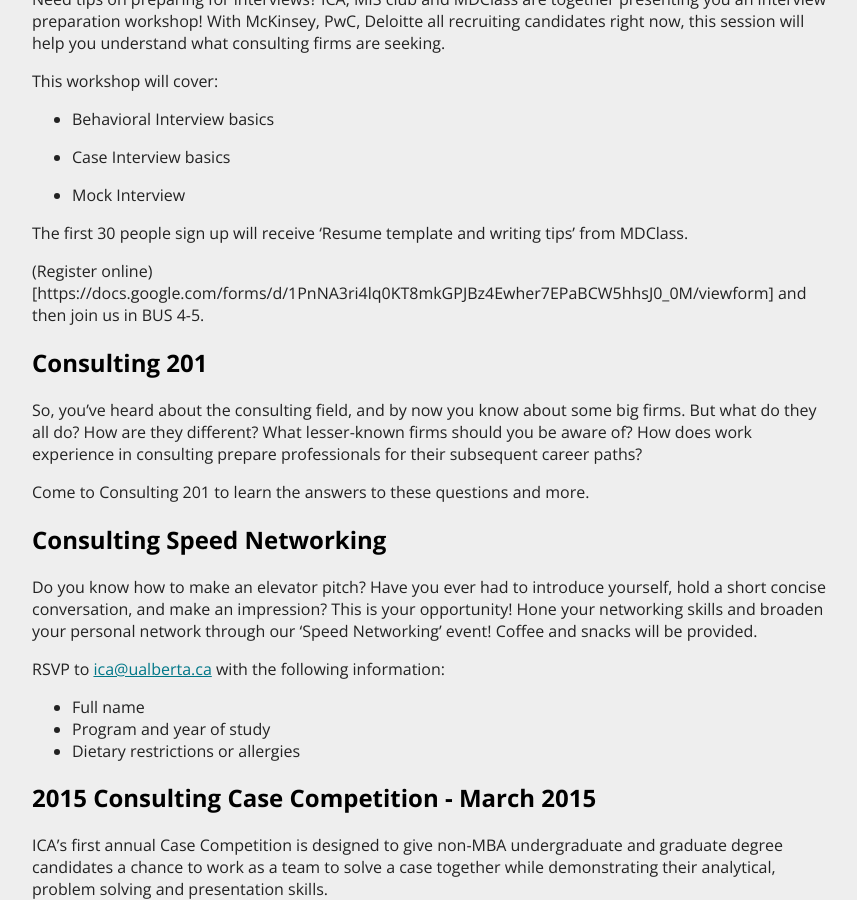
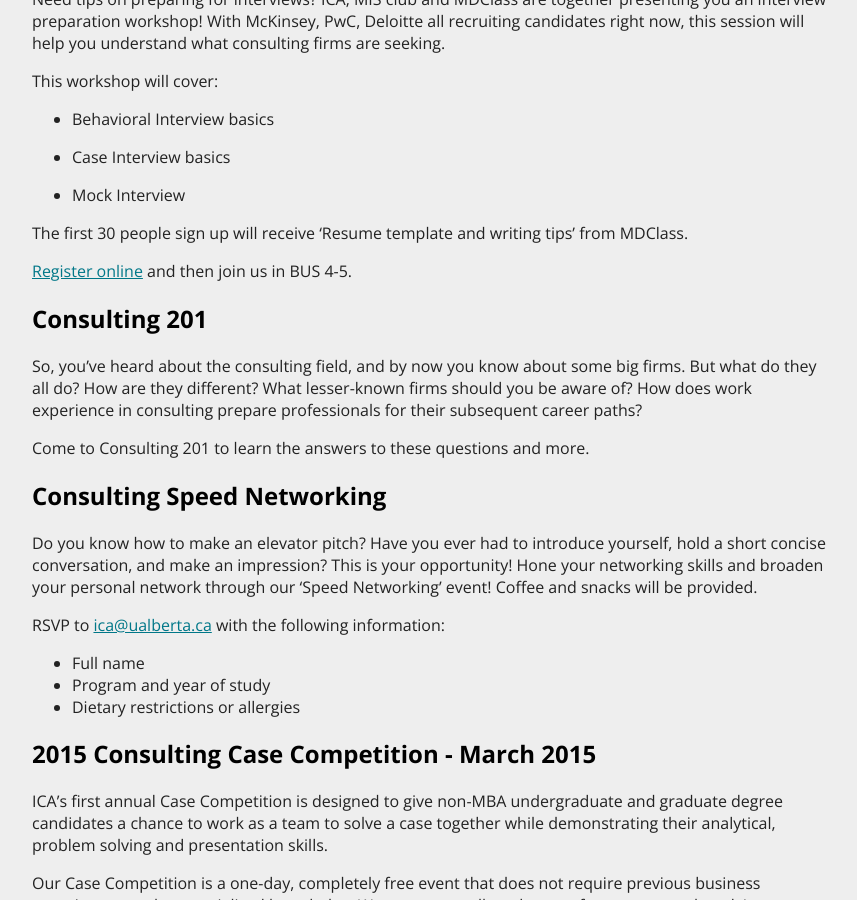
Before and after one commit to UAlbertaConsulting/ica.ualberta.ca, a Jekyll site: the page built from pages/events.md, in a window 1280 px wide and 900 px high, scrolled down 1185 px. Shown: the whole window, without its empty margins (208-1065 px from the left). Built offline with Jekyll 4.4.1, drawn with Linux system fonts in a browser that asks for light colours; comment, search, counter and statistics services are not loaded.

Commit message:
Update events page.

```diff
--- a/pages/events.md
+++ b/pages/events.md
@@ -49,7 +49,7 @@ This workshop will cover:
 
 The first 30 people sign up will receive 'Resume template and writing tips' from MDClass.
 
-(Register online)[https://docs.google.com/forms/d/1PnNA3ri4lq0KT8mkGPJBz4Ewher7EPaBCW5hhsJ0_0M/viewform] and then join us in BUS 4-5.
+[Register online](https://docs.google.com/forms/d/1PnNA3ri4lq0KT8mkGPJBz4Ewher7EPaBCW5hhsJ0_0M/viewform) and then join us in BUS 4-5.
 
 ## Consulting 201
 
```
